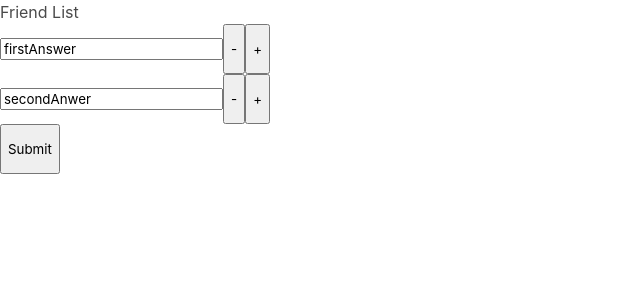
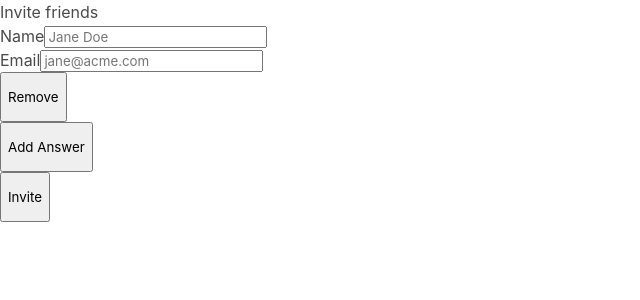
Before and after one commit to margauxln/quizandlearn, a React (Create React App) app in the folder frontend/: page /create-quiz-refacto in a window 1280 px wide. Shown: the top 300 px of the page, without its empty margins (0-640 px from the left). Built offline with nearby package versions, Linux system fonts and the light colour scheme; sample sign-in values are in the browser's storage.

Commit message:
feat-US7-added Field Array

```diff
--- a/frontend/src/app/App.js
+++ b/frontend/src/app/App.js
@@ -3,7 +3,7 @@ import React from "react";
 import Login from '../pages/Login/Login';
 import Signup from '../pages/Signup/Signup';
 import QuizCreation from '../pages/QuizCreation/QuizCreation';
-import { FriendList } from '../pages/QuizCreationRefacto/QuizCreationRefacto';
+import InviteFriends from '../pages/QuizCreationRefacto/QuizCreationRefacto';
 import { Routes, Route } from "react-router-dom";
 import Explore from '../pages/Explore/Explore';
 import { AuthProvider } from '../context/AuthProvider';
@@ -25,7 +25,7 @@ const App = () => {
             <Route element={<RequireAuth />}>
               <Route path="/quizzes" element={<Explore />} />
               <Route path="/create-quiz" element={<QuizCreation />} />
-              <Route path="/create-quiz-refacto" element={<FriendList />} />
+              <Route path="/create-quiz-refacto" element={<InviteFriends />} />
             </Route>
 
             {/* route qui n'existe pas - redirection page Explore*/}
--- a/frontend/src/pages/QuizCreation/QuizCreation.jsx
+++ b/frontend/src/pages/QuizCreation/QuizCreation.jsx
@@ -1,16 +1,10 @@
 import "./QuizCreation.css";
-import { useFormik } from "formik";
+import { useFormik, FormikProvider, FieldArray } from "formik";
 import * as Yup from "yup";
 import { faInfoCircle } from '@fortawesome/free-solid-svg-icons';
 import { FontAwesomeIcon } from '@fortawesome/react-fontawesome';
-import { useState } from 'react';
 
 const QuizCreation = () => {
-    const[newAnswer, setNewAnswer] = useState(false);
-
-    const addNewAnswer = (e) => {
-        setNewAnswer(true);
-    }
 
     const formik = useFormik({
         initialValues: {
@@ -20,7 +14,11 @@ const QuizCreation = () => {
             questionTitle: "",
             reply1: "",
             reply2: "",
-            reply3: ""
+            additionalReplies: [
+                {
+                    reply: ""
+                }
+            ]
         },
         validationSchema: Yup.object({
            title: Yup.string()
@@ -41,7 +39,7 @@ const QuizCreation = () => {
     });
 
     return (
-            <div id="quizCreationPageContainer">
+            <FormikProvider value={formik} id="quizCreationPageContainer">
 
                 <form id="quizCreationFormContainer">
 
@@ -191,61 +189,52 @@ const QuizCreation = () => {
                                 </label>
                             </div>
 
-                            {(newAnswer === false) && <div className="buttonContainer addQuestionContainer">
+
+                        </div>
+
+                        <FieldArray name="additionalReplies">
+                            {({ insert, remove, push}) => (
+
+                                <div className="repliesContainer">
+
+                                    {formik.values.additionalReplies.length > 0 &&
+                                    formik.values.additionalReplies.map((reply, index)=>(
+
+                                        <div className="field" id="replyField">
+                                            <label HTMLlFor={`additionalReplies.${index}.reply`} className="sr-only"></label>
                                             <input
-                                    className="button addQuestion"
-                                    type="button"
-                                    value="Ajouter une réponse"
-                                    onClick={addNewAnswer}
-                                />
-                            </div>}
-
-                            {/*On veut rajouter une réponse*/}
-                            {(newAnswer === true) &&
-                                <div>
-                                    <div className="field" id="replyField">
-                                    <label HTMLlFor="reply3" className="sr-only"></label>
-                                    <input
-                                        id="reply33"
-                                        name="reply"
+                                                id={`additionalReplies.${index}.reply`}
+                                                name={`additionalReplies.${index}.reply`}
                                                 type="text"
                                                 className="input"
                                                 onChange={formik.handleChange}
                                                 onBlur={formik.handleBlur}
-                                        value = {formik.values.reply3}
+                                                value = {formik.values.reply2}
                                                 maxLength="24"
-                                        placeholder = "Réponse possible 3"
+                                                placeholder = "autre réponse possible"
                                             />
-
-                                    {formik.touched.reply3 && formik.errors.reply3 ?
-                                        <span className="errorMessageQuizCreationContainer">
-                                            <FontAwesomeIcon icon={faInfoCircle} className="errorIconQuizCreation" />
-                                            <p className="errorContentQuizCreation">{formik.errors.reply3}</p>
-                                        </span> : null}
-
-                                        <label className="checkbox">
-                                            <input type="checkbox"/>
-                                            bonne réponse
-                                        </label>
                                         </div>
 
+                                    ))}
                                         <div className="buttonContainer addQuestionContainer">
                                             <input
                                                 className="button addQuestion"
                                                 type="button"
                                                 value="Ajouter une réponse"
-                                            onClick={addNewAnswer}
+                                                onClick={() => insert({ reply:'' })}
                                             />
-                                    </div>
-                                </div>
-                            }
                                         </div>
 
                                 </div>
 
+                            )}
+
+                        </FieldArray>
+                    </div>
+
 
                 </form>
-            </div>
+            </FormikProvider>
     );
 }
 
--- a/frontend/src/pages/QuizCreationRefacto/QuizCreationRefacto.jsx
+++ b/frontend/src/pages/QuizCreationRefacto/QuizCreationRefacto.jsx
@@ -1,56 +1,91 @@
 import React from 'react';
-import { Formik, Form, Field, FieldArray } from 'formik';
+import { Formik, Field, Form, ErrorMessage, FieldArray } from 'formik';
 
-const questionLimit = 4;
+const initialValues = {
+  answers: [
+    {
+      name: '',
+      email: '',
+    },
+  ],
+};
 
-export const FriendList = () => (
+const InviteFriends = () => (
   <div>
-    <h1>Friend List</h1>
+    <h1>Invite friends</h1>
     <Formik
-      initialValues={{
-          quizTitle: "",
-          quizDescription:"",
-          quizCategory: "",
-          questionTitle: "",
-          otherAnswers: ["firstAnswer", "secondAnwer"], //max 2 en plus
-          otherQuestions: [] }} //max 9
+      initialValues={initialValues}
+      onSubmit={async (values) => {
+        await new Promise((r) => setTimeout(r, 500));
+        alert(JSON.stringify(values, null, 2));
+      }}
+    >
+      {({ values }) => (
+        <Form>
+          <FieldArray name="answers">
+            {({ insert, remove, push }) => (
+              <div>
+                {values.answers.length > 0 &&
+                  values.answers.map((friend, index) => (
+                    <div className="row" key={index}>
+                      <div className="col">
+                        <label htmlFor={`answers.${index}.name`}>Name</label>
 
-      render={({ values }) => (
-        <Form>
+                        <Field
+                          name={`answers.${index}.name`}
+                          placeholder="Jane Doe"
+                          type="text"
+                        />
 
-            <FieldArray
-                name="otherAnswers"
-                render={arrayHelpers => (
-                <div>
-                    {(values.otherAnswers && values.otherAnswers.length > 0 && values.otherAnswers.length <= questionLimit) && (
-                    values.otherAnswers.map((otherAnswer, index) => (
-                        <div key={index}>
-                        <Field name={`otherAnswers.${index}`} />
+                        <ErrorMessage
+                          name={`answers.${index}.name`}
+                          component="div"
+                          className="field-error"
+                        />
+
+                      </div>
+                      <div className="col">
+                        <label htmlFor={`answers.${index}.email`}>Email</label>
+
+                        <Field
+                          name={`answers.${index}.email`}
+                          placeholder="jane@acme.com"
+                          type="email"
+                        />
+
+                        <ErrorMessage
+                          name={`answers.${index}.name`}
+                          component="div"
+                          className="field-error"
+                        />
+
+                      </div>
+                      <div className="col">
                         <button
                           type="button"
-                            onClick={() => arrayHelpers.remove(index)} // remove a friend from the list
+                          className="secondary"
+                          onClick={() => remove(index)}
                         >
-                            -
+                          Remove
                         </button>
+                      </div>
+                    </div>
+                  ))}
                 <button
                   type="button"
-                            onClick={() => arrayHelpers.insert(index, '')} // insert an empty string at a position
+                  className="secondary"
+                  onClick={() => push({ name: '', email: '' })}
                 >
-                            +
+                  Add Answer
                 </button>
               </div>
-                        ))
             )}
-
-
-                    <div>
-                    <button type="submit">Submit</button>
-                    </div>
-                </div>
-                )}
-            />
+          </FieldArray>
+          <button type="submit">Invite</button>
         </Form>
       )}
-    />
+    </Formik>
   </div>
 );
+
+export default InviteFriends;
```
Also changed, not shown: frontend/src/pages/QuizCreationRefacto/QuizCreationRefacto.css (deleted). Lines whose indentation alone changed are shown as unchanged.
